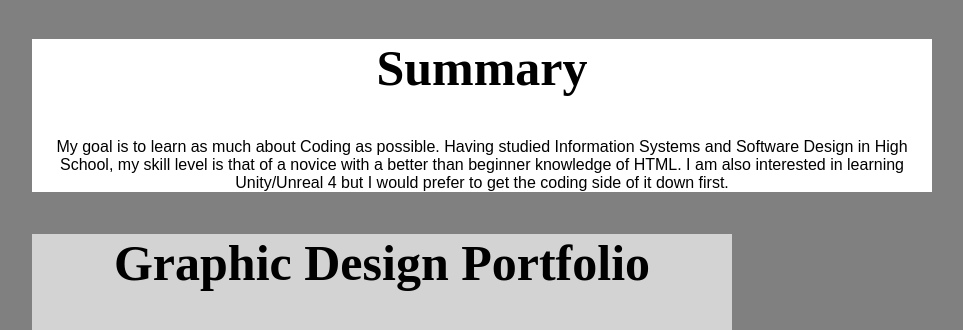
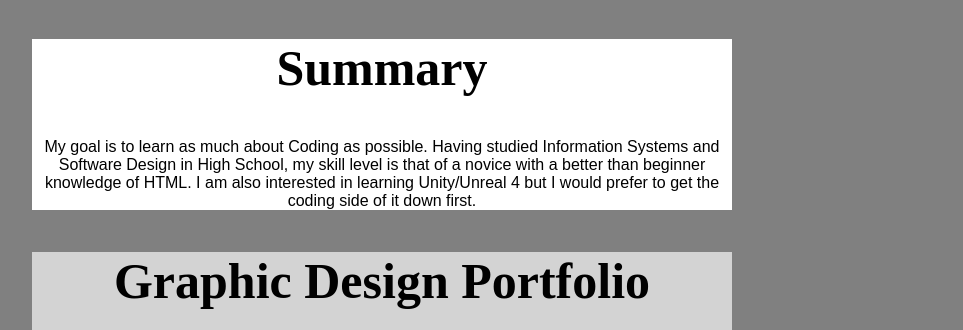
Before and after one commit to Whiggi/Whiggi.github.io, a plain HTML site: page index.html in a window 1280 px wide. Shown: the part 399-729 px from the top of the page, without its empty margins (258-1221 px from the left). Drawn offline with Linux system fonts and the light colour scheme; grey boxes are pictures that could not be loaded.

Commit message:
whitebox

```diff
--- a/index.css
+++ b/index.css
@@ -28,7 +28,7 @@
   }
   .white-box {
     background-color: white;
-   width: 900;
+   width: auto;
 }
   .second-box {
   margin-right: 100px;
```
